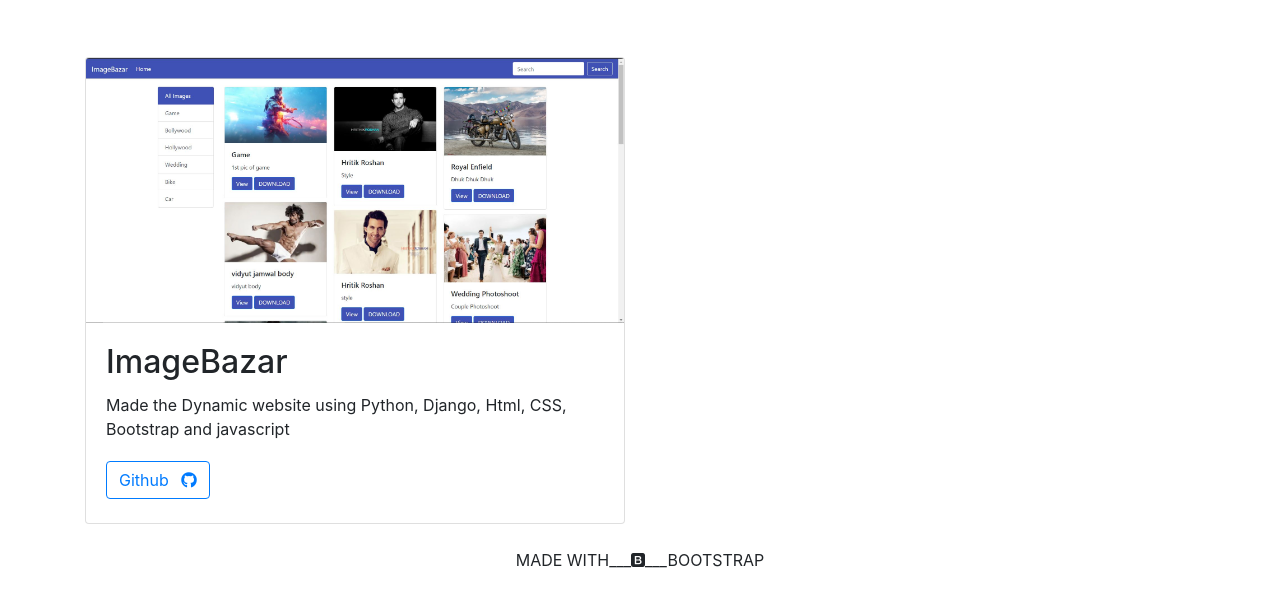
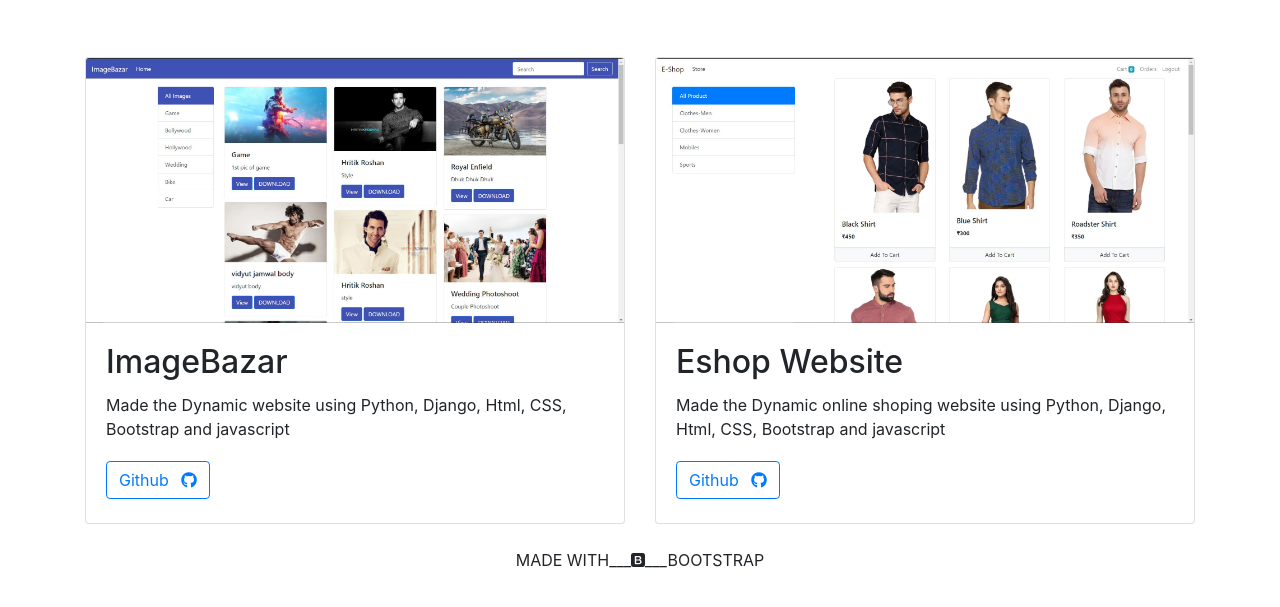
Before and after one commit to gaikwadvarun707/gaikwadvarun707.github.io, a plain HTML site: page templetes/django.html in a window 1280 px wide. Shown: the part 55-662 px from the top of the page. Drawn offline with nearby package versions, Linux system fonts and the light colour scheme; a web font is replaced by a local one.

Commit message:
add django project

```diff
--- a/templetes/django.html
+++ b/templetes/django.html
@@ -61,6 +61,20 @@
 
         </div>
       </div>
+      <div class="col-md-6 mt-5">
+        <div class="card mb-4">
+          <img class="card-img-top" src="../img/project/Django/Eshop Website.JPG" alt="Card image cap">
+          <div class="card-body">
+            <h2 class="card-title">Eshop Website</h2>
+            <p class="card-text">Made the Dynamic online shoping website using Python, Django, Html, CSS, Bootstrap and javascript</p>
+            <div class="contbutton">
+              <a href="https://github.com/gaikwadvarun707/Eshop_django" class="btn btn-outline-primary my-1">Github <i
+                  class="fab fa-github ml-2" aria-hidden="true"></i></a>
+            </div>
+          </div>
+
+        </div>
+      </div>
     </div>
 
   </div>
```
Also changed, not shown: img/project/Django/Eshop Website.JPG (added).
